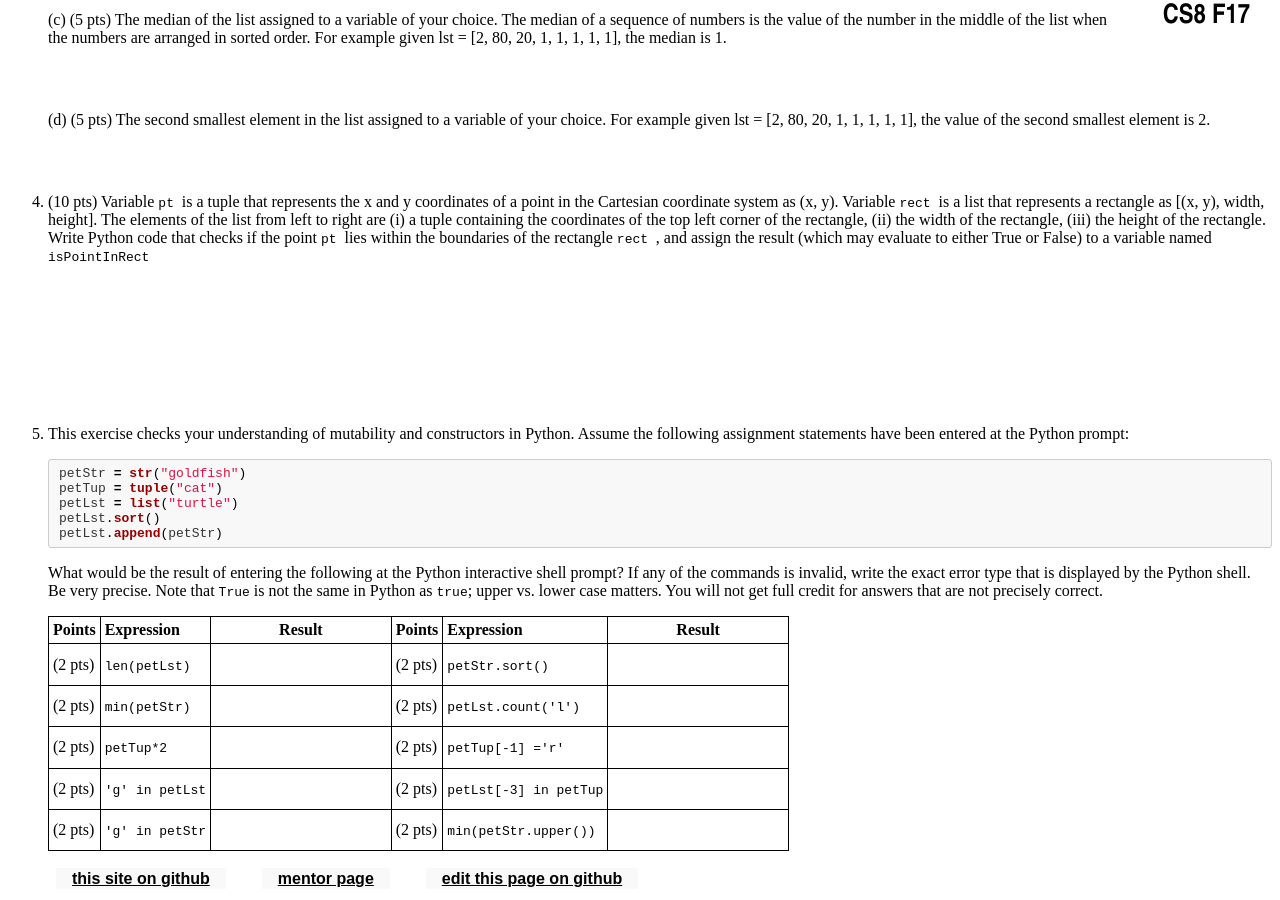
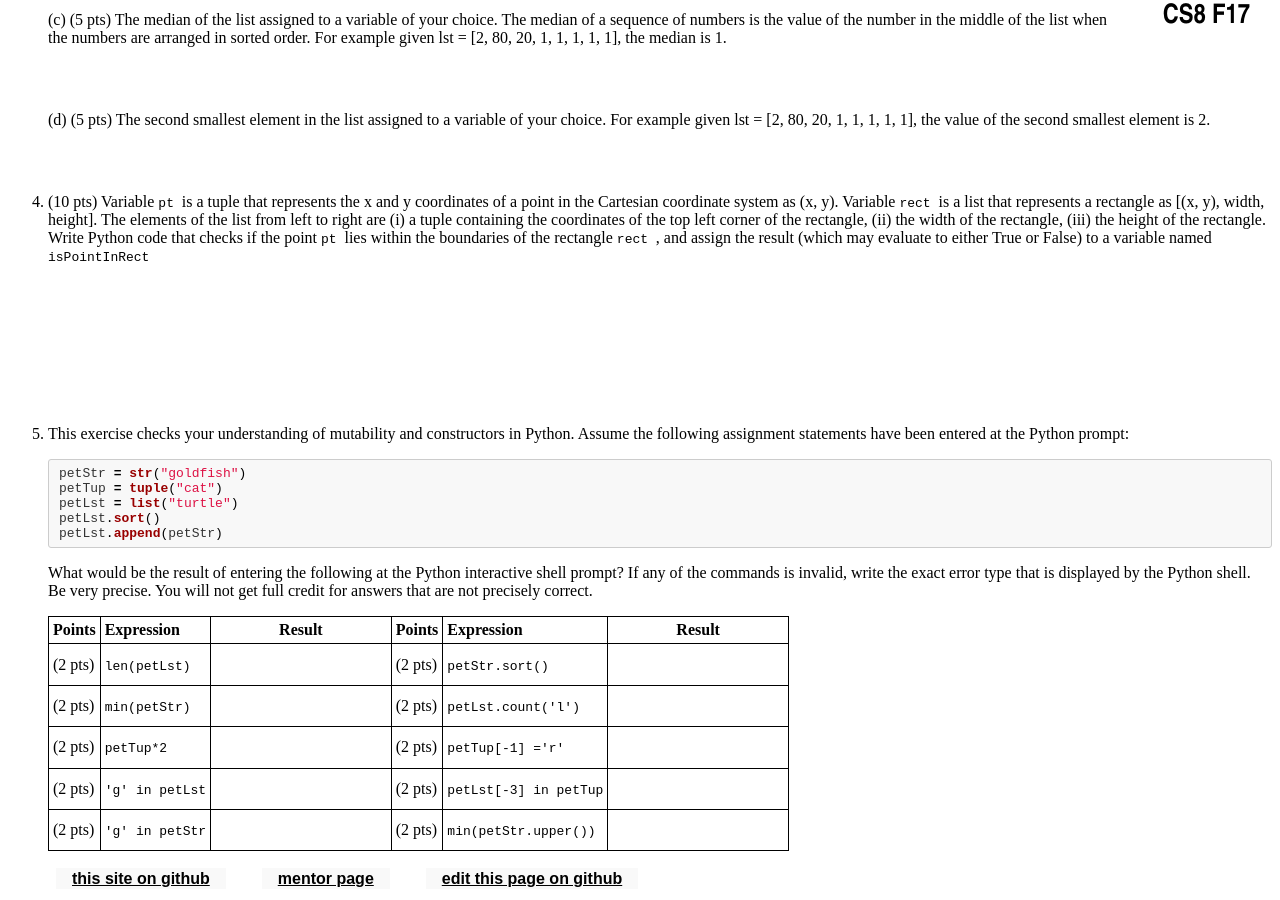
Before and after one commit to ucsb-cs8-f17/ucsb-cs8-f17.github.io, a Jekyll site: the page built from _hwk/h16.md, in a window 1280 px wide and 900 px high, scrolled down 1349 px. Built offline with Jekyll 4.4.1, drawn with Linux system fonts in a browser that asks for light colours.

Commit message:
fixed formatting issues and points for hw16

````diff
--- a/_hwk/h16.md
+++ b/_hwk/h16.md
@@ -69,8 +69,7 @@ petLst.append(petStr)
 ```
 
 What would be the result of entering the following at
-the Python interactive shell prompt? If any of the commands is invalid, write the exact error type that is displayed by the Python shell. Be very precise.  Note that `True` is not the same in Python as `true`; upper
-vs. lower case matters.  You will not get full credit for answers that are not
+the Python interactive shell prompt? If any of the commands is invalid, write the exact error type that is displayed by the Python shell. Be very precise. You will not get full credit for answers that are not
 precisely correct.
 
 <style>
````
